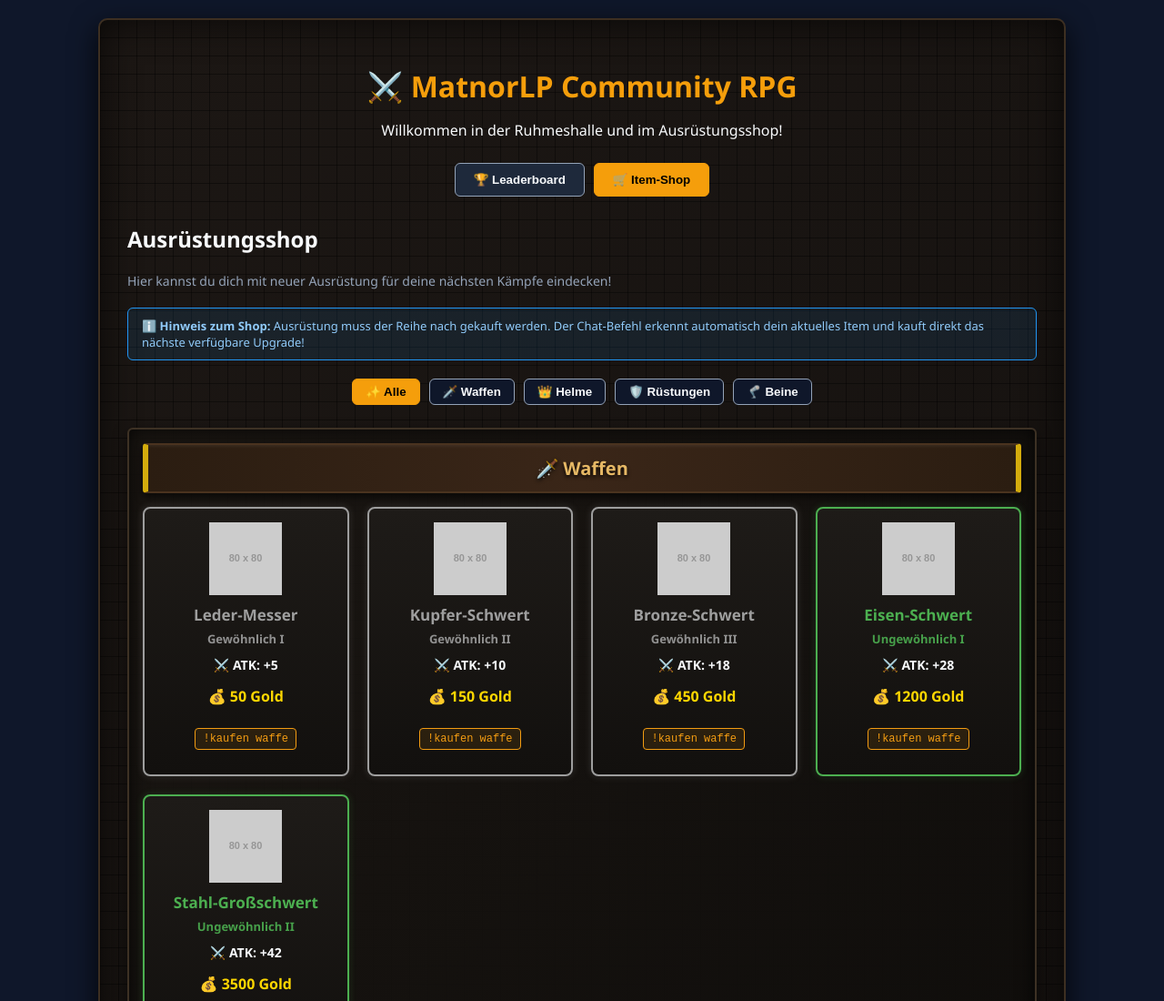
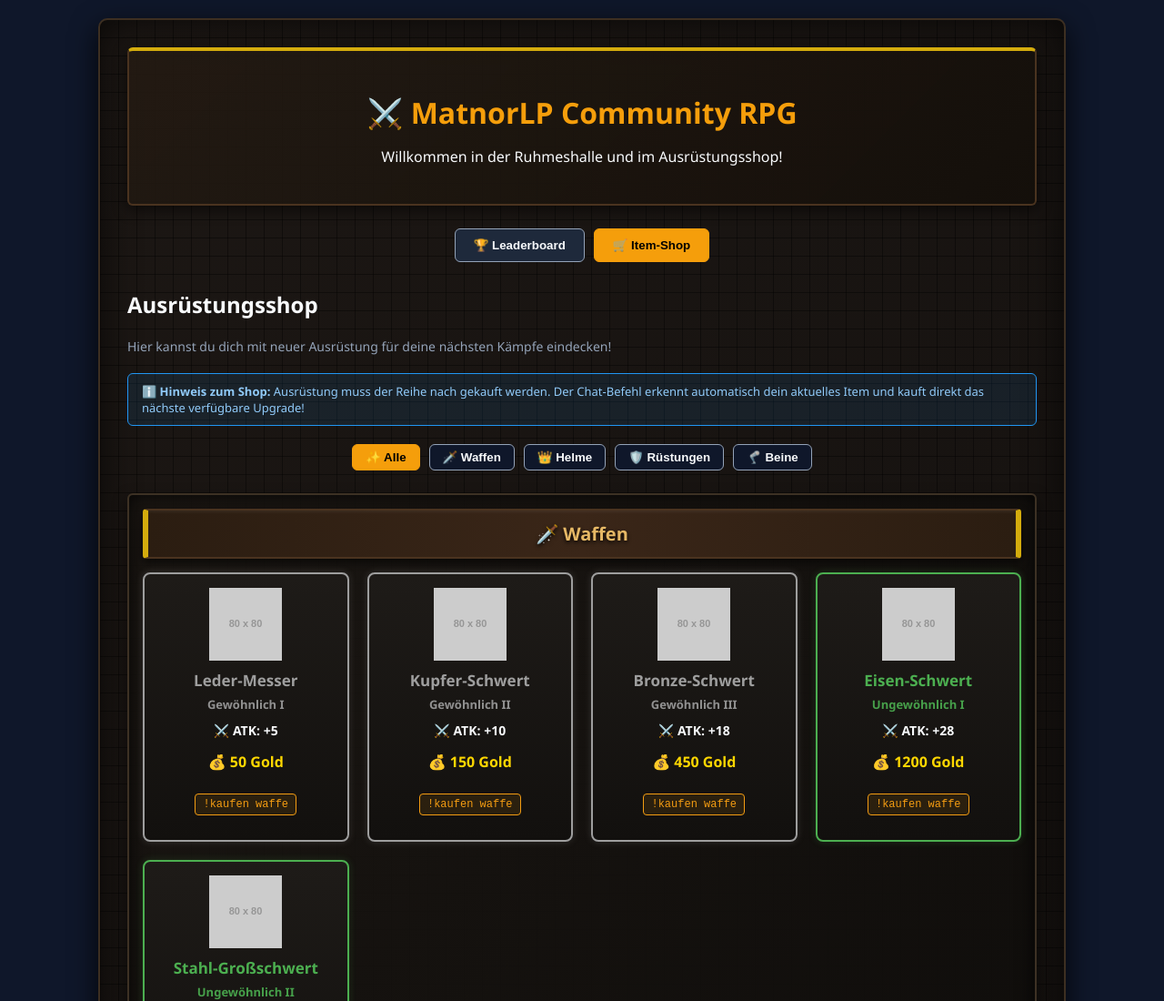
Before and after one commit to MatnorLP/twitch-rpg, a plain HTML site: page index.html in a window 1280 px wide. Shown: the top 1100 px of the page at 91% size. Drawn offline with Linux system fonts and the light colour scheme; placeholder pictures from the web are drawn by us.

Commit message:
Enhance header styling with gradient and borders
neuer header für shop optik eingebaut bei zeile 54

```diff
--- a/index.html
+++ b/index.html
@@ -51,10 +51,16 @@
 .section.active {
     display: block;
 }
-        header {
-            text-align: center;
-            margin-bottom: 25px;
-        }
+header {
+    text-align: center;
+    margin-bottom: 25px;
+    background: linear-gradient(135deg, rgba(35, 26, 18, 0.9) 0%, rgba(20, 15, 10, 0.95) 100%);
+    border: 2px solid #4a331f;
+    border-top: 4px solid #d4ac0d; /* Edler goldener Abschluss ganz oben */
+    border-radius: 6px;
+    padding: 25px 20px;
+    box-shadow: 0 4px 15px rgba(0, 0, 0, 0.6);
+}
 
         h1 {
             color: var(--accent-color);
```
